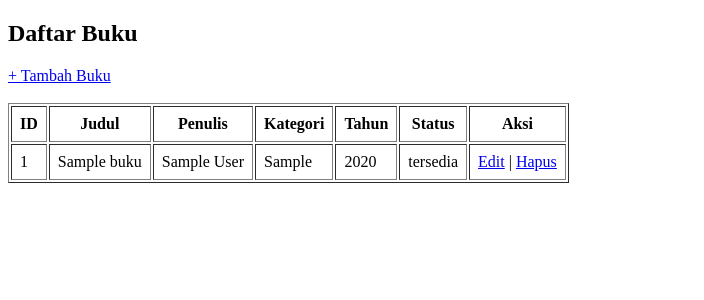
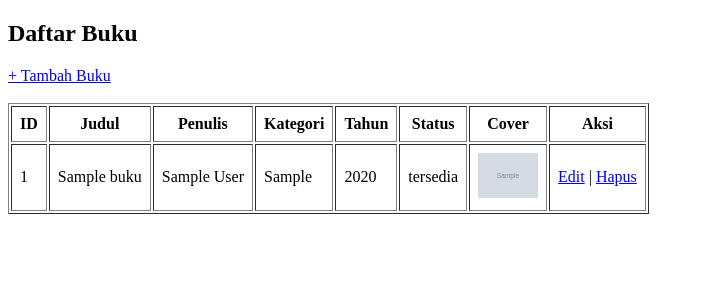
Before and after one commit to Wirapermana/tugas-crud, a PHP site: page /public/index.php in a window 1280 px wide. Shown: the top 300 px of the page, without its empty margins (0-704 px from the left). Run offline with PHP 8.4, Linux system fonts and the light colour scheme; tables that the repository leaves empty hold one stand-in row (values such as "Sample post"); grey boxes marked "Sample" are stand-in pictures.

Commit message:
Memperbaiki fitur upload cover dan menambahkan folder upload

```diff
--- a/public/index.php
+++ b/public/index.php
@@ -35,6 +35,7 @@ $books = $repo->getAll();
         <th>Kategori</th>
         <th>Tahun</th>
         <th>Status</th>
+        <th>Cover</th>
         <th>Aksi</th> <!-- Kolom baru -->
     </tr>
 
@@ -47,6 +48,15 @@ $books = $repo->getAll();
             <td><?= $buku['kategori'] ?></td>
             <td><?= $buku['tahun_terbit'] ?></td>
             <td><?= $buku['status'] ?></td>
+            <!-- COVER -->
+            <td>
+                <?php if (!empty($buku['cover'])): ?>
+                    <img src="upload/<?= $buku['cover'] ?>" width="60">
+                <?php else: ?>
+                    (Tidak Ada)
+                <?php endif; ?>
+            </td>
+
             <td>
     <a href="edit.php?id=<?= $buku['id_buku'] ?>">Edit</a> |
     <a href="delete.php?id=<?= $buku['id_buku'] ?>" onclick="return confirm('Yakin ingin menghapus data ini?')">Hapus</a>
```
Also changed, not shown: public/create.php (+10 -5 lines), public/upload/1764662855_WhatsApp Image 2025-12-02 at 14.43.06.jpeg (added), public/upload/1764668748_9786239712716.jpg (added), public/upload/1764673076_9786239712716.jpg (added), public/upload/1764674908_WhatsApp Image 2025-12-02 at 14.43.06.jpeg (added), public/upload/1764680481_WhatsApp Image 2025-12-02 at 14.43.06.jpeg (added), public/upload/1764681367_9786239712716.jpg (added), public/upload/1764681653_images.jpg (added).
